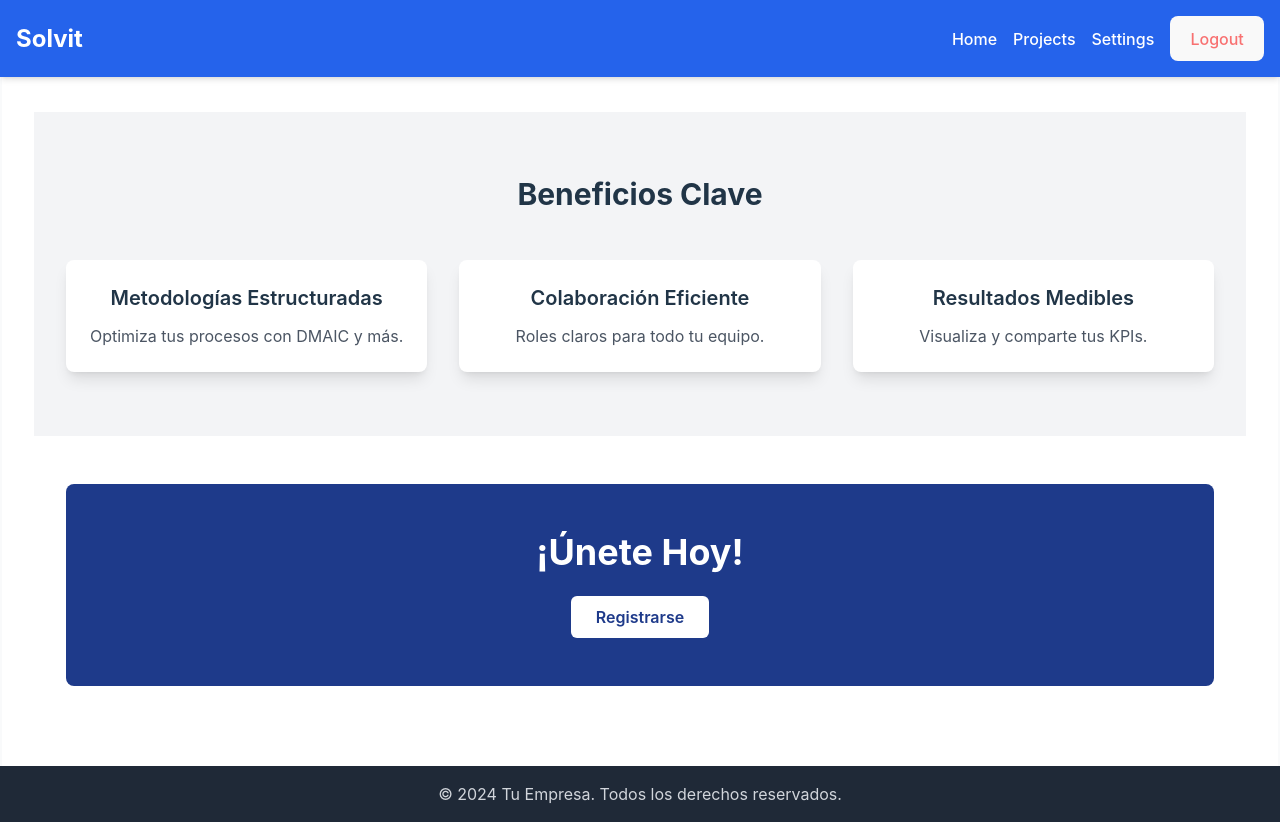
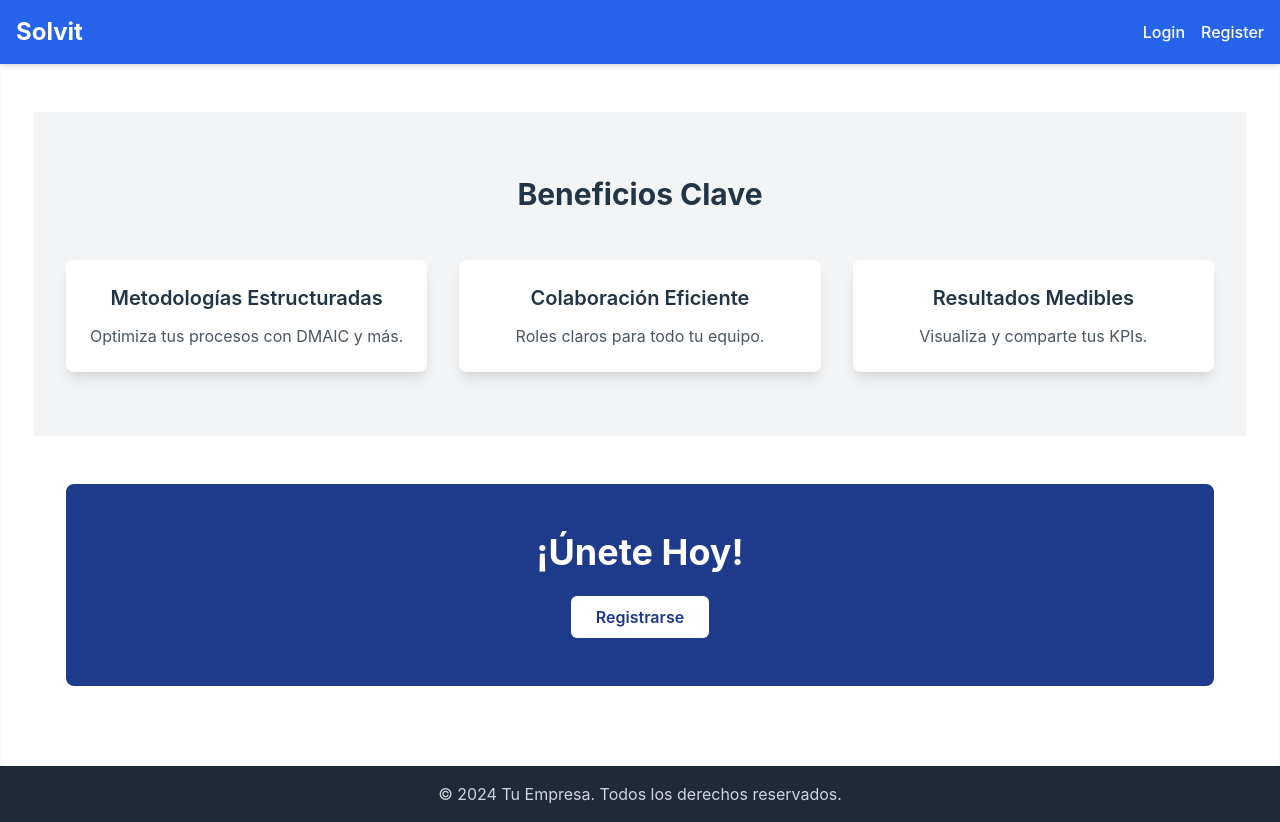
Before and after one commit to Wasous/ProblemSolvingTool, a React (Vite) app: page / in a window 1280 px wide. Built offline with nearby package versions, Linux system fonts and the light colour scheme.

Commit message:
dynamic header depending on authentification

```diff
--- a/src/components/Header.jsx
+++ b/src/components/Header.jsx
@@ -4,39 +4,59 @@ import { useAuth } from '../contexts/AuthContext.jsx';
 
 const Header = ({ title }) => {
   const navigate = useNavigate();
-  const { isAuthenticated } = useAuth();
+  const { isAuthenticated, logout } = useAuth();
 
   const handleHeaderClick = () => {
-    // Si el usuario está autenticado, redirige a /main. Si no, redirige a /
     navigate(isAuthenticated ? '/main' : '/');
+  };
+
+  const handleLogoutClick = () => {
+    logout();
+    navigate('/');
   };
 
   return (
     <header className="bg-blue-600 text-white p-4 shadow-md fixed top-0 left-0 w-full z-50">
       <div className="container mx-auto flex justify-between items-center">
-        {/* H1 clicable para redirigir según autenticación */}
-        <h1
-          className="text-2xl font-bold cursor-pointer"
-          onClick={handleHeaderClick}
+        {/* Título clicable */}
+        <div className="flex items-center space-x-4">
+          {/* Título fijo */}
+          <h1 className="text-2xl font-bold">{title}</h1>
+
+          {/* Botón condicional basado en isAuthenticated */}
+          {isAuthenticated && (
+            <button
+              className="bg-white text-blue-600 px-3 py-1 rounded-lg flex items-center shadow hover:bg-gray-100 hover:shadow-md transition duration-200"
+              onClick={() => navigate('/newProject')}
+              aria-label="Crear un nuevo proyecto"
             >
-          {title}
-        </h1>
-
-        {/* Navegación */}
+              <span className="text-lg font-bold">+</span>
+              <span className="ml-2 text-sm">Nuevo Proyecto</span>
+            </button>
+          )}
+        </div>
+        {/* Navegación Condicional */}
         <nav>
+          {isAuthenticated ? (
             <ul className="flex space-x-4 items-center">
               <li><Link to="/main" className="text-white hover:text-white hover:underline">Home</Link></li>
               <li><Link to="/projects" className="text-white hover:text-white hover:underline">Projects</Link></li>
               <li><Link to="/settings" className="text-white hover:text-white hover:underline">Settings</Link></li>
               <li>
                 <button
-                onClick={() => navigate('/')}
-                className="hover:underline text-red-400"
+                  onClick={handleLogoutClick}
+                  className="text-red-400 hover:underline"
                 >
                   Logout
                 </button>
               </li>
             </ul>
+          ) : (
+            <ul className="flex space-x-4 items-center">
+              <li><Link to="/login" className="text-white hover:text-white hover:underline">Login</Link></li>
+              <li><Link to="/register" className="text-white hover:text-white hover:underline">Register</Link></li>
+            </ul>
+          )}
         </nav>
       </div>
     </header>
--- a/src/pages/LandingPage.jsx
+++ b/src/pages/LandingPage.jsx
@@ -9,7 +9,7 @@ const LandingPage = () => {
   return (
     <div className="min-h-screen flex flex-col">
       {/* Header fuera del contenedor limitado */}
-      <Header title="Solvit" isAuthenticated={false}/>
+      <Header title="Solvit" isAuthenticated={false} />
 
       {/* Contenido limitado con max-width */}
       <div className="flex-grow max-w-7xl mx-auto bg-white px-4 sm:px-6 lg:px-8 pt-20">
```
Lines whose indentation alone changed are shown as unchanged.
